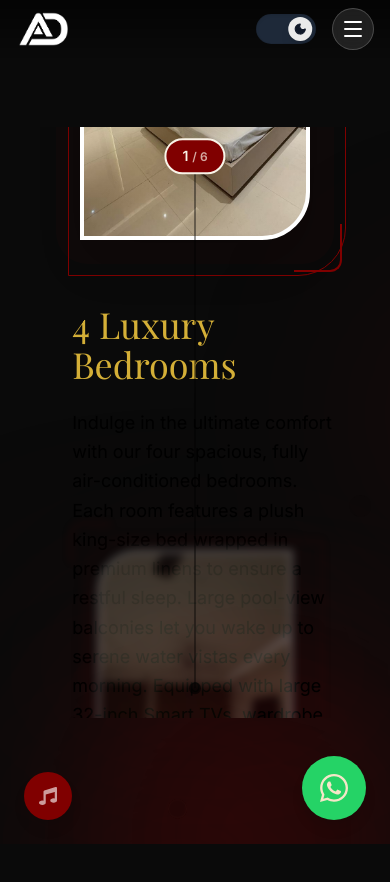
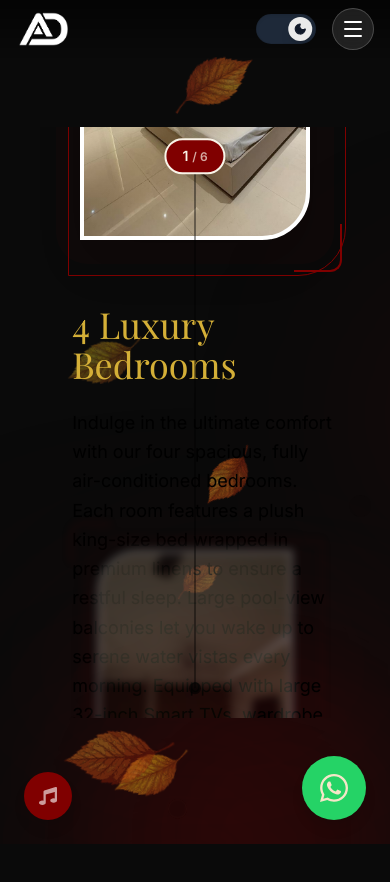
Before and after one commit to MohammadM01/AD-Royal-Villa, a React (Vite) app in the folder Frontend/: page /stay in a window 390 px wide. Shown: the top 882 px of the page. Built offline with nearby package versions, Linux system fonts and the light colour scheme; a web font is replaced by a local one.

Commit message:
added bg floating leaves

```diff
--- a/Frontend/src/Layout.jsx
+++ b/Frontend/src/Layout.jsx
@@ -6,6 +6,7 @@ import WhatsAppButton from './components/WhatsAppButton'
 import LiquidFilters from './components/LiquidFilters'
 import { motion, AnimatePresence } from 'framer-motion'
 import BackgroundMusic from './components/BackgroundMusic'
+import BackgroundLeaves from './components/BackgroundLeaves'
 
 const Layout = () => {
     const location = useLocation()
@@ -20,7 +21,10 @@ const Layout = () => {
             {/* Invisible SVG Filters for Liquid Effects */}
             <LiquidFilters />
 
-            <div className="flex flex-col min-h-screen">
+            {/* Background Floating Leaves */}
+            <BackgroundLeaves />
+
+            <div className="flex flex-col min-h-screen relative z-10">
                 <Navbar />
                 <AnimatePresence mode='wait'>
                     <motion.main
--- /dev/null
+++ b/Frontend/src/components/BackgroundLeaves.jsx
@@ -0,0 +1,78 @@
+import React, { useEffect, useRef } from 'react';
+import { gsap } from 'gsap';
+
+// The images requested
+const leaves = [
+    "/New/svg/leaf-1.svg",
+    "/New/svg/leaf-2.svg",
+    "/New/svg/image2vector (2).svg",
+];
+
+// Replicate them X times to assume "multiply their number by 2" (or more for a better effect)
+const allLeaves = [...leaves, ...leaves];
+
+const BackgroundLeaves = () => {
+    const containerRef = useRef(null);
+
+    useEffect(() => {
+        const ctx = gsap.context(() => {
+            const leafElements = gsap.utils.toArray(".bg-leaf");
+
+            leafElements.forEach((leaf) => {
+                // Random Start Positions
+                gsap.set(leaf, {
+                    x: gsap.utils.random(0, window.innerWidth),
+                    y: gsap.utils.random(0, window.innerHeight),
+                    rotation: gsap.utils.random(0, 360),
+                    scale: gsap.utils.random(0.5, 1.2),
+                    opacity: gsap.utils.random(0.3, 0.6)
+                });
+
+                // Continuous Wavy Motion
+                // We'll move them around randomly in a loop
+                animateLeaf(leaf);
+            });
+        }, containerRef);
+
+        return () => ctx.revert();
+    }, []);
+
+    const animateLeaf = (element) => {
+        // Create a random path for each leaf
+        const duration = gsap.utils.random(10, 20);
+        const xDir = gsap.utils.random(-100, 100);
+        const yDir = gsap.utils.random(-100, 100);
+        const rot = gsap.utils.random(-180, 180);
+
+        const tl = gsap.timeline({
+            onComplete: () => animateLeaf(element) // Loop with new random values
+        });
+
+        tl.to(element, {
+            x: `+=${xDir}`,
+            y: `+=${yDir}`,
+            rotation: `+=${rot}`,
+            duration: duration,
+            ease: "sine.inOut"
+        });
+    };
+
+    return (
+        <div
+            ref={containerRef}
+            className="fixed inset-0 pointer-events-none z-0 overflow-hidden"
+            aria-hidden="true"
+        >
+            {allLeaves.map((src, index) => (
+                <img
+                    key={index}
+                    src={src}
+                    alt=""
+                    className="bg-leaf absolute w-24 h-24 md:w-32 md:h-32 object-contain opacity-50"
+                />
+            ))}
+        </div>
+    );
+};
+
+export default BackgroundLeaves;
```
Also changed, not shown: Frontend/public/New/svg/image2vector (2).svg (added).
